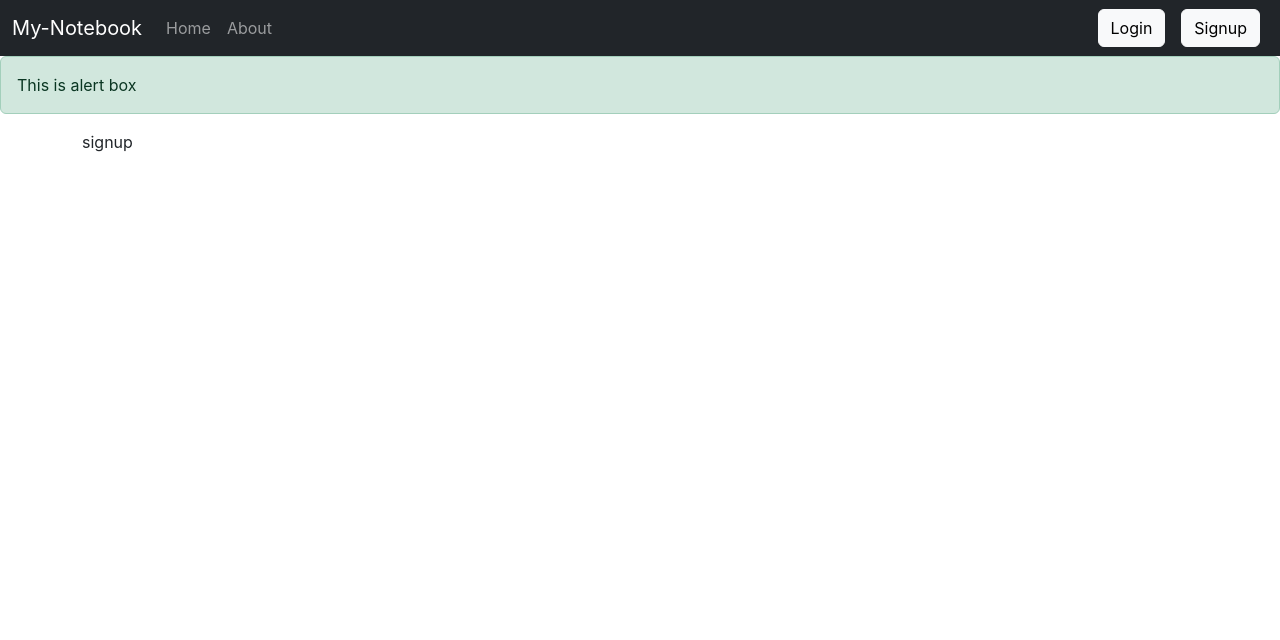
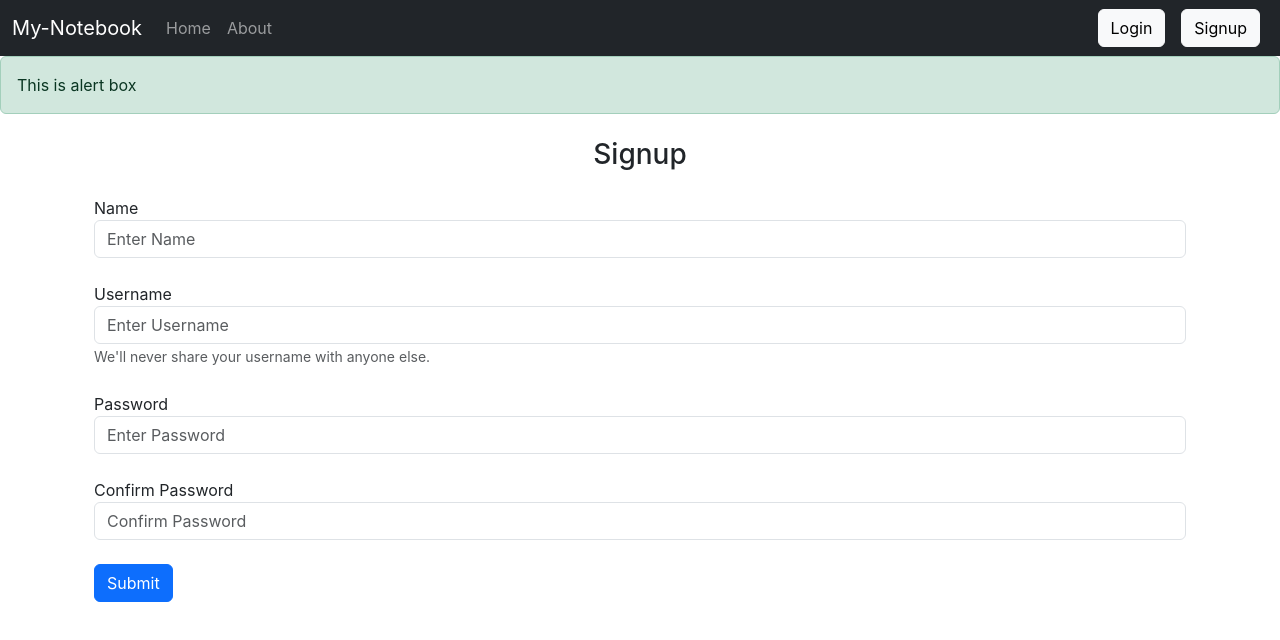
Before and after one commit to dev-ishaan/MERN-project, a React (Create React App) app in the folder my-notebook/: page /signup in a window 1280 px wide. Shown: the top 640 px of the page. Built offline with nearby package versions, Linux system fonts and the light colour scheme.

Commit message:
Adding Signup component

```diff
--- a/my-notebook/src/components/Login.js
+++ b/my-notebook/src/components/Login.js
@@ -1,5 +1,4 @@
 import React, {useState} from 'react'
-// import { useHistory } from 'react-router-dom';
 import { useNavigate } from 'react-router-dom';
 
 const Login = () => {
--- a/my-notebook/src/components/Signup.js
+++ b/my-notebook/src/components/Signup.js
@@ -1,9 +1,56 @@
-import React from 'react'
+import React, {useState} from 'react'
+import { useNavigate } from 'react-router-dom';
 
 const Signup = () => {
+      const [credentials, setCredentials] = useState({name:"", username:"", password:"", cpassword:""});
+        let history = useNavigate();
+        const handleSubmit = async (e) =>{
+            e.preventDefault()
+            const {name, username, password} = credentials
+            const response = await fetch(`http://localhost:5000/api/auth/createuser`, {
+                method: "POST",
+                headers: {
+                  "Content-Type": "application/json"
+                },
+                body: JSON.stringify({name, username, password})
+              });
+              const json = await response.json();
+              console.log(json)
+              if(json.success){
+                // Saving auth token
+                localStorage.setItem('token', json.authToken)
+                // Redirects to home page
+                history("/")
+              }else{
+                alert("Invalid creds");
+              }
+        }
+
+        const onChange= (e)=>{
+            setCredentials({...credentials, [e.target.name]: e.target.value})
+        }
   return (
-    <div>
-      signup
+    <div className='container'>
+      <h3 className='text-center my-4'>Signup</h3>
+      <form onSubmit={handleSubmit}>
+        <div className="form-group my-4">
+            <label htmlFor="name">Name</label>
+            <input type="text" className="form-control" id="name" name="name" onChange={onChange} aria-describedby="usernameHelp" placeholder="Enter Name"/>
+        </div> <div className="form-group my-4">
+            <label htmlFor="username">Username</label>
+            <input type="text" className="form-control" id="username" name="username" onChange={onChange} aria-describedby="usernameHelp" placeholder="Enter Username"/>
+            <small id="usernameHelp" className="form-text text-muted">We'll never share your username with anyone else.</small>
+        </div>
+        <div className="form-group my-4">
+            <label htmlFor="password">Password</label>
+            <input type="password" className="form-control" id="password" name="password" onChange={onChange} placeholder="Enter Password" minLength={5} required/>
+        </div>
+        <div className="form-group my-4">
+            <label htmlFor="cpassword">Confirm Password</label>
+            <input type="password" className="form-control" id="cpassword" name="cpassword" onChange={onChange} placeholder="Confirm Password" minLength={5} required/>
+        </div>
+        <button type="submit" className="btn btn-primary">Submit</button>
+      </form>
     </div>
   )
 }
```
Also changed, not shown: 1 other file (tests, documents, lock files or other folders).
